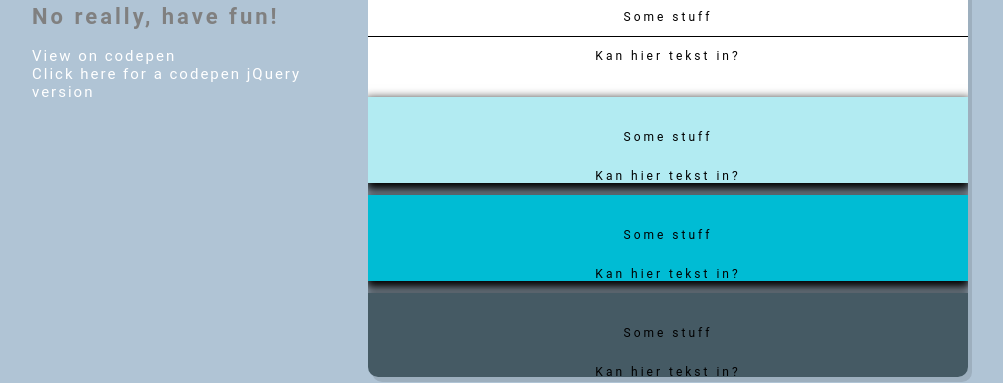
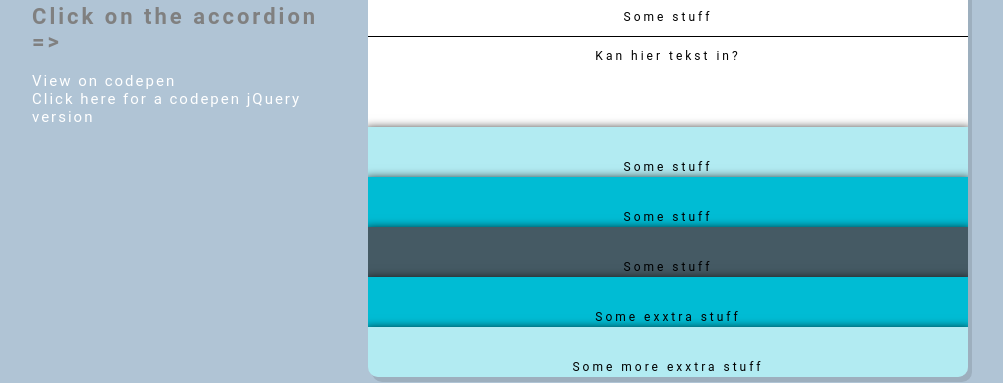
Before and after one commit to Keepertje/Accordion, a plain HTML site: page demo/demo.html in a window 1280 px wide. Shown: the part 111-494 px from the top of the page, without its empty margins (272-1275 px from the left). Drawn offline with nearby package versions, Linux system fonts and the light colour scheme.

Commit message:
temporary fix total tabs

```diff
--- a/accordion/js/accordion.js
+++ b/accordion/js/accordion.js
@@ -1,15 +1,13 @@
+"use strict";
+
 angular.module('accordion',[])
 .controller('accordionController',['$scope', function($scope){
   var tabs = [];
   $scope.size = {"width":$scope.width,
                  "height":$scope.height};
   this.openTab = function(tabToOpen){
-
-  var closedTabHeight = 100 / (tabs.length + 2);
-  var openTabHeight   = closedTabHeight * 3;
-
-    console.log(closedTabHeight);
-      console.log(openTabHeight);
+        let closedTabHeight = 100 / (tabs.length + 2);
+        let openTabHeight   = closedTabHeight * 3;
 
         angular.forEach(tabs,function(tab){
         if(tab.isOpened){
@@ -24,9 +22,18 @@ angular.module('accordion',[])
   };
 
    this.addTabs = function(tab) {
+
+         let closedTabHeight = 100 / (($scope.totalTabs*1) + 2); //*1 otherwise it takes string 6 + 2 = "62"
+         console.log('closedheight: ' + closedTabHeight);
+        let openTabHeight   = closedTabHeight * 3;
+         console.log('openTabHeight: ' + openTabHeight);
             if(tab.isOpened){
-                tab.tabStyle ={"background-color":tab.color,"height":30 + '%'};
+                tab.tabStyle ={"background-color":tab.color,"height":openTabHeight + '%'};
             }
+            else{
+              tab.tabStyle ={"background-color":tab.color,"height":closedTabHeight + '%'};
+            }
+            console.log('addtab ' + tabs.length);
             tabs.push(tab);
    }
 }])
@@ -35,7 +42,8 @@ angular.module('accordion',[])
    restrict:'EA',
     scope: {
             width:'@',
-            height:'@'
+            height:'@',
+            totalTabs:'@'
            },
     transclude:true,
     controller:'accordionController',
--- a/demo/demo.html
+++ b/demo/demo.html
@@ -11,7 +11,7 @@
     <div class="left">
         <div class="inner">
             <h1> Have fun </h1>
-            <h2> No really, have fun!</h1>
+            <h2> Click on the accordion =></h1>
 		<a href="http://codepen.io/Keepertje/pen/MKvJLR" _target="blank">View on codepen</a></br>
       <a href="http://codepen.io/Keepertje/pen/BjZqoy" _target="blank">
         Click here for a codepen jQuery version</a>
@@ -20,7 +20,7 @@
     </div>
   </div>
   <div class="right">
-    <accordion width="600px" height="400px">
+    <accordion width="600px" height="400px" total-tabs="6">
       <!-- TODO: scale tabs based on the accordion size -->
     <accordion-tab item-title="Some stuff"  initially-open="true"
                    color="#FFFFFF">
@@ -42,16 +42,17 @@
         <p>Kan hier tekst in?</p>
     </accordion-tab>
           <accordion-tab item-title="Some exxtra stuff "
-                     color="#455A64">
+                     color="#00BCD4">
         <p>Kan hier tekst in?</p>
     </accordion-tab>
             <accordion-tab item-title="Some more exxtra stuff "
-                     color="#455A64">
+                     color="#B2EBF2">
         <p>Kan hier tekst in?</p>
     </accordion-tab>
     </accordion>
   </div>
 
+  <!--<script src="https://cdnjs.cloudflare.com/ajax/libs/jquery/2.1.3/jquery.min.js"></script>-->
   <script src="https://cdnjs.cloudflare.com/ajax/libs/angular.js/1.3.14/angular.min.js"></script>
   <script src="./scripts/demoApp.js"></script>
   <script type="text/javascript" src="../accordion/js/accordion.js"></script>
```
Also changed, not shown: README.md. Lines whose indentation alone changed are shown as unchanged.
